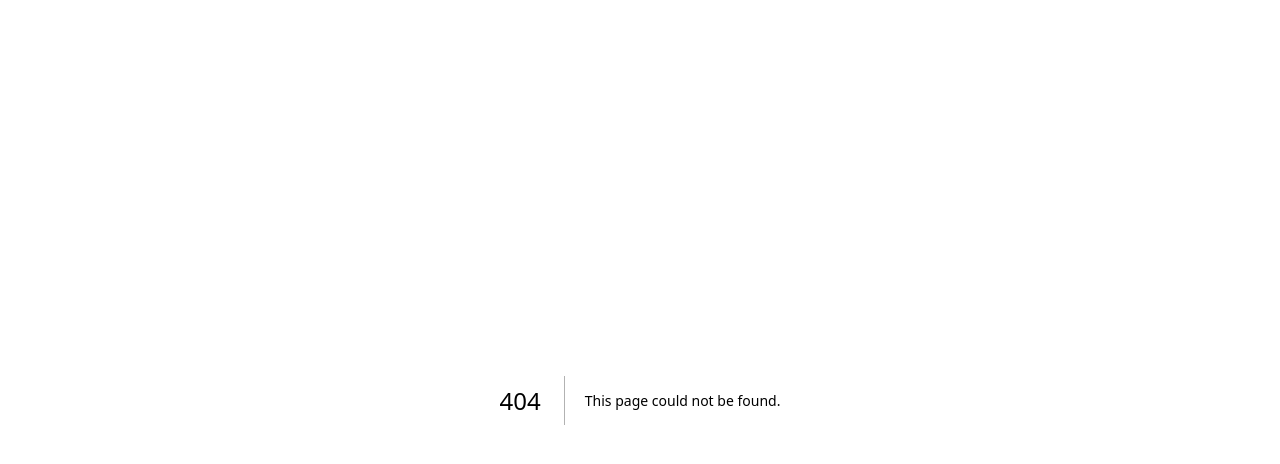
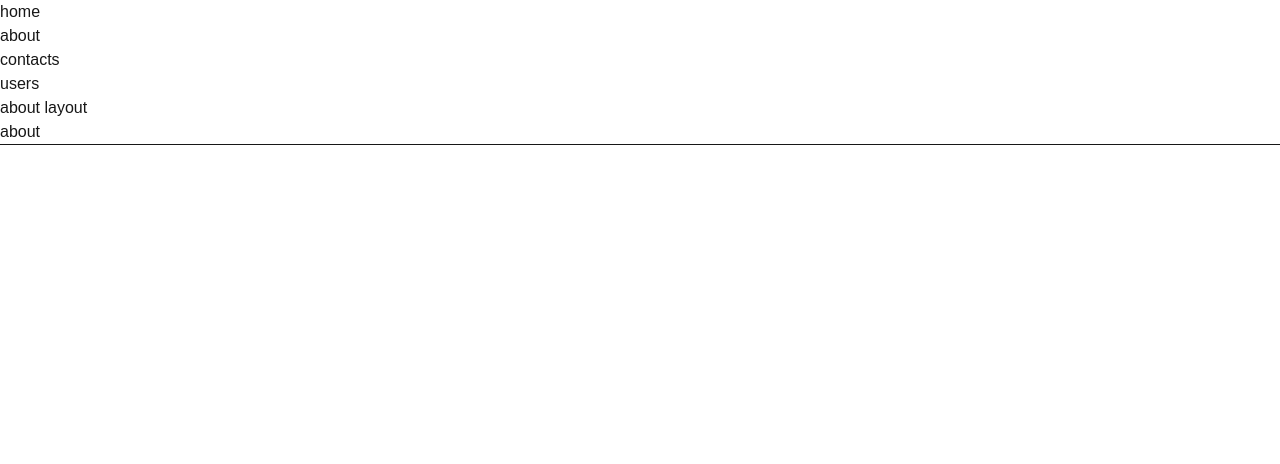
Before and after one commit to KhrystynaHrytsiv/next, a Next.js app: page /about in a window 1280 px wide. Before the commit this address had no page. Shown: the top 464 px of the page. Built offline with nearby package versions, Linux system fonts and the light colour scheme.

Commit message:
lesson 1

```diff
--- /dev/null
+++ b/app/(public)/about/layout.tsx
@@ -0,0 +1,17 @@
+import {Metadata} from "next";
+
+export const metadata:Metadata ={
+    title: 'AboutLayout metadata',
+    description: "about layout description"
+};
+type Props = {children:React.ReactNode}
+const AboutLayout = ({children}:Props) => {
+    return (
+        <div>
+            about layout
+            {children}
+        </div>
+    );
+};
+
+export default AboutLayout;
--- /dev/null
+++ b/app/(public)/about/page.tsx
@@ -0,0 +1,9 @@
+const AboutPage = () => {
+    return (
+        <div>
+            about
+        </div>
+    );
+};
+
+export default AboutPage;
--- /dev/null
+++ b/app/(public)/contacts/layout.tsx
@@ -0,0 +1,17 @@
+import {Metadata} from "next";
+
+export const metadata:Metadata ={
+    title: 'ContactsLayout metadata'
+};
+type Props = {children:React.ReactNode}
+const ContactsLayout = ({children}:Props) => {
+    return (
+        <div>
+            contacts page layout
+            {children}
+        </div>
+
+    );
+};
+
+export default ContactsLayout;
--- /dev/null
+++ b/app/(public)/contacts/page.tsx
@@ -0,0 +1,9 @@
+const ContactsPage = () => {
+    return (
+        <div>
+            contacts page
+        </div>
+    );
+};
+
+export default ContactsPage;
--- /dev/null
+++ b/app/(public)/users/[id]/layout.tsx
@@ -0,0 +1,15 @@
+import {Metadata} from "next";
+
+export const metadata:Metadata ={
+    title: 'UserLayout metadata'
+};
+type Props = {children:React.ReactNode}
+const UserLayout = ({children}:Props) => {
+    return (
+        <div>
+            {children}
+        </div>
+    );
+};
+
+export default UserLayout;
--- /dev/null
+++ b/app/(public)/users/[id]/page.tsx
@@ -0,0 +1,23 @@
+import {FC} from "react";
+import {Metadata} from "next";
+
+type Props ={
+    params:{id:string}
+}
+export const generateMetadata = async ({params}:Props):Promise<Metadata> =>{
+    const {id} = await params;
+    return {
+        title: 'User page title' + id
+    }
+}
+const UserPage:FC<Props> = async ({params}) => {
+    const {id} = await params;
+
+    return (
+        <div>
+            user page: {id}
+        </div>
+    );
+};
+
+export default UserPage;
--- /dev/null
+++ b/app/(public)/users/layout.tsx
@@ -0,0 +1,15 @@
+import {Metadata} from "next";
+
+export const metadata:Metadata ={
+    title: 'UsersLayout metadata'
+};
+type Props = {children:React.ReactNode}
+const UsersLayout = ({children}:Props) => {
+    return (
+        <div>
+            {children}
+        </div>
+    );
+};
+
+export default UsersLayout;
--- /dev/null
+++ b/app/(public)/users/page.tsx
@@ -0,0 +1,9 @@
+const UsersPage = () => {
+    return (
+        <div>
+            users page
+        </div>
+    );
+};
+
+export default UsersPage;
--- a/app/layout.tsx
+++ b/app/layout.tsx
@@ -1,6 +1,7 @@
 import type { Metadata } from "next";
 import { Geist, Geist_Mono } from "next/font/google";
 import "./globals.css";
+import Menu from "@/src/components/menu/Menu";
 
 const geistSans = Geist({
   variable: "--font-geist-sans",
@@ -17,17 +18,14 @@ export const metadata: Metadata = {
   description: "Generated by create next app",
 };
 
-export default function RootLayout({
-  children,
-}: Readonly<{
-  children: React.ReactNode;
-}>) {
+export default function RootLayout({children,}: Readonly<{ children: React.ReactNode; }>) {
   return (
-    <html
-      lang="en"
-      className={`${geistSans.variable} ${geistMono.variable} h-full antialiased`}
-    >
-      <body className="min-h-full flex flex-col">{children}</body>
+    <html lang="en" className={`${geistSans.variable} ${geistMono.variable} h-full antialiased`}>
+      <body className="min-h-full flex flex-col">
+      <Menu/>
+      {children}
+      <hr/>
+      </body>
     </html>
   );
 }
--- /dev/null
+++ b/src/components/menu/Menu.tsx
@@ -0,0 +1,16 @@
+import Link from "next/link";
+
+const Menu = () => {
+    return (
+        <div>
+            <ul>
+                <li><Link href={'/'}>home</Link></li>
+                <li><Link href={'/about'}>about</Link></li>
+                <li><Link href={'/contacts'}>contacts</Link></li>
+                <li><Link href={'/users'}>users</Link></li>
+            </ul>
+        </div>
+    );
+};
+
+export default Menu;
```
